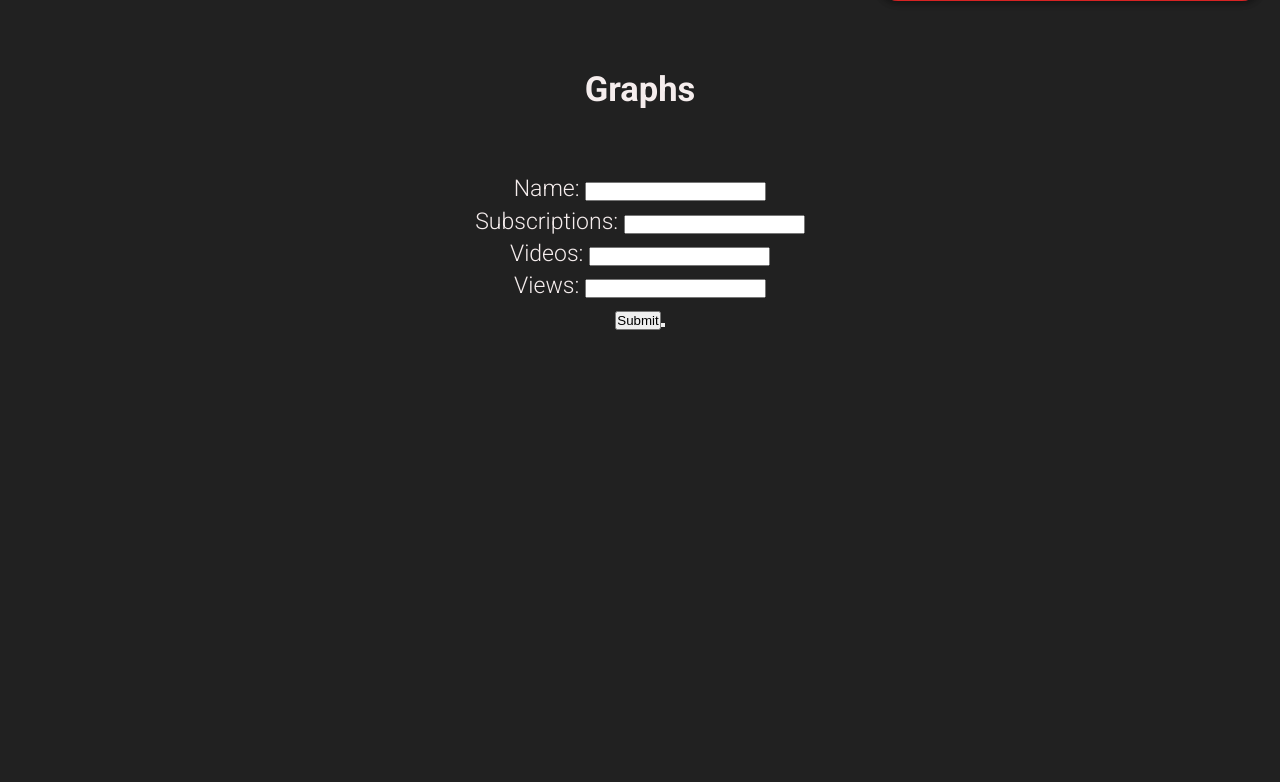
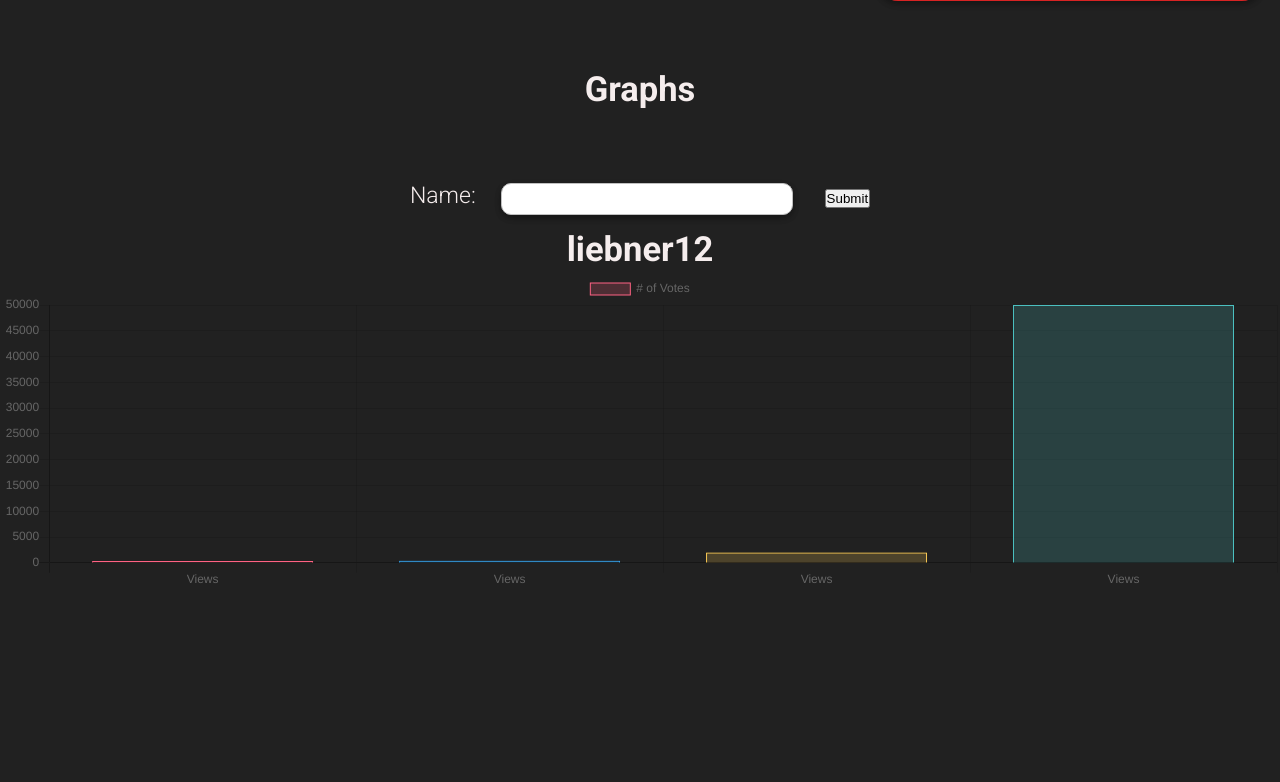
Before and after one commit to FreeZ11/PythonProject, a Django app: template templates/index.html in a window 1280 px wide. Shown: the part 807-1589 px from the top of the page. Run offline with Django 3.2, Linux system fonts and the light colour scheme; the template is opened without the code that fills it: values that come from a table or form of the project are taken from there, others are empty; data comes from the database, SQL or seed files in the repository; both versions use the stored data as it was after the commit; some libraries are stand-ins or nearby versions.

Commit message:
Added new charts.

```diff
--- a/DjangoProject/urls.py
+++ b/DjangoProject/urls.py
@@ -15,10 +15,11 @@ Including another URLconf
 """
 from django.contrib import admin
 from django.urls import path
-from pages.views import home_view
+from pages.views import home_view, get_data
 
 urlpatterns = [
     #path('', home_view, name='home'),
     path('', home_view.as_view(), name='home'),
+    path('api/data/', get_data, name='api-data'),
     path('admin/', admin.site.urls),
 ]
--- a/pages/forms.py
+++ b/pages/forms.py
@@ -3,18 +3,12 @@ from .models import Channel
 
 
 class ChannelForm(forms.ModelForm):
+
     class Meta:
         model = Channel
         fields = [
             'name',
-            'subscriptions',
-            'videos',
-            'views'
         ]
-
-
-class RawChannelForm(forms.Form):
-    name = forms.CharField()
-    subscriptions = forms.DecimalField()
-    videos = forms.DecimalField()
-    views = forms.DecimalField()
+        widgets = {
+            'name': forms.TextInput(attrs={'class': 'channel_name'})
+        }
--- a/pages/models.py
+++ b/pages/models.py
@@ -8,3 +8,6 @@ class Channel(models.Model):
     subscriptions = models.DecimalField(max_digits=10000000, decimal_places=1)
     videos = models.DecimalField(max_digits=1000000, decimal_places=1)
     views = models.DecimalField(max_digits=10000000, decimal_places=1)
+
+    def __str__(self):
+        return self.name
--- a/pages/static/app.js
+++ b/pages/static/app.js
@@ -9,3 +9,62 @@ window.onscroll = function() {
     }
     prevScrollpos = currentScrollPos;
 }
+
+var endpoint = 'api/data/'
+var defaultData = []
+var labels = []
+
+$.ajax({
+    method: "GET",
+    url: endpoint,
+    success: function (data) {
+        labels = data.labels
+        defaultData = data.values
+        setChart()
+    },
+    error: function (error_data) {
+        console.log("error")
+        console.log(error_data)
+    }
+})
+
+
+function setChart(){
+    var ctx = document.getElementById('myChart');
+    var myChart = new Chart(ctx, {
+        type: 'bar',
+        data: {
+            labels: labels,
+            datasets: [{
+                label: '# of Votes',
+                data: defaultData,
+                backgroundColor: [
+                    'rgba(255, 99, 132, 0.2)',
+                    'rgba(54, 162, 235, 0.2)',
+                    'rgba(255, 206, 86, 0.2)',
+                    'rgba(75, 192, 192, 0.2)',
+                    'rgba(153, 102, 255, 0.2)',
+                    'rgba(255, 159, 64, 0.2)'
+                ],
+                borderColor: [
+                    'rgba(255,99,132,1)',
+                    'rgba(54, 162, 235, 1)',
+                    'rgba(255, 206, 86, 1)',
+                    'rgba(75, 192, 192, 1)',
+                    'rgba(153, 102, 255, 1)',
+                    'rgba(255, 159, 64, 1)'
+                ],
+                borderWidth: 1
+            }]
+        },
+        options: {
+            scales: {
+                yAxes: [{
+                    ticks: {
+                        beginAtZero:true
+                    }
+                }]
+            }
+        }
+    });
+}
--- a/pages/static/style.css
+++ b/pages/static/style.css
@@ -203,3 +203,20 @@ nav ul li a:hover {
         margin: 10px 10px 20px;
     }
 }
+
+#result{
+    background: var(--main-backgroung-color);
+}
+.channel_name{
+    box-shadow: 0 3px 6px rgba(0,0,0,0.16), 0 3px 6px rgba(0,0,0,0.23);
+    height: 20px;
+    width: 280px;
+    padding: 5px;
+    margin: 0.75rem 2rem;
+    border: 1px solid #c0c0c0;
+    border-radius: 10px;
+}
+
+#chart_div{
+    background: var(--main-backgroung-color);
+}
--- a/pages/views.py
+++ b/pages/views.py
@@ -1,12 +1,12 @@
-from django.shortcuts import render
+from django.shortcuts import render, redirect
 
-from django.http import HttpResponse
+from django.http import HttpResponse, JsonResponse
 import urllib.request
 import json
 # Create your views here.
-from .forms import ChannelForm, RawChannelForm
+from .forms import ChannelForm
 from .models import Channel
-
+from django.views import View
 # def home_view(request):
 #     form = ChannelForm(request.POST)
 #     text = ""
@@ -21,12 +21,16 @@ from .models import Channel
 from django.views.generic import TemplateView
 
 
-class home_view(TemplateView):
+class home_view(View):
     template_name = 'index.html'
 
+    def get(self, request):
+        form = ChannelForm(request.GET)
+        channels = Channel.objects.last()
+        context = {'form': form, 'channels': channels}
+        return render(request, self.template_name, context)
+
     def post(self, request):
-        text = ""
-
         def get_data(name):
             """Get info about YT channel, and return dictionary."""
             key = "AIzaSyCGpvMVtDdvBVboHjxRDsWdx4wXTkQPf_0"
@@ -44,9 +48,17 @@ class home_view(TemplateView):
         form = ChannelForm(request.POST)
         if form.is_valid():
             text = form.cleaned_data['name']
-            print(text)
-            form = ChannelForm()
-            print(get_data(text))
-        context = {'form': form, 'text': text}
+            get_data(text)
+            return redirect('home')
+        else:
+            return redirect('home')
 
-        return render(request, self.template_name, context)
+
+def get_data(request, *args, **kwargs):
+    values = [360, 420, 2000, 50000]
+    labels = ["Views", "Views","Views","Views"]
+    data = {
+        "values": values,
+        "labels": labels,
+    }
+    return JsonResponse(data)
--- a/templates/base.html
+++ b/templates/base.html
@@ -4,6 +4,8 @@
     <meta charset="UTF-8">
     <title>Python Project</title>
     {% load static %}
+    <script src='https://cdnjs.cloudflare.com/ajax/libs/Chart.js/2.5.0/Chart.min.js'></script>
+    <script type="text/javascript" src="https://ajax.googleapis.com/ajax/libs/jquery/1.12.4/jquery.min.js"></script>
     <script src="{% static 'app.js' %}"></script>
     <link href={% static 'style.css'%} rel="stylesheet">
     <link href="https://fonts.googleapis.com/css2?family=Roboto:ital,wght@0,100;0,300;0,700;1,700&display=swap" rel="stylesheet">
@@ -11,7 +13,7 @@
         integrity="sha384-oS3vJWv+0UjzBfQzYUhtDYW+Pj2yciDJxpsK1OYPAYjqT085Qq/1cq5FLXAZQ7Ay" crossorigin="anonymous" />
 
 </head>
-</head>
+
 <body>
     {%  block content %}
         replace me
--- a/templates/index.html
+++ b/templates/index.html
@@ -79,11 +79,13 @@
         <section id="projects">
             <h2 class="project-tile">Graphs</h2>
             <p>{{ title }}</p>
-            <form method="POST"> {% csrf_token %}
-                {{ form.as_p }}
-                <button type="submit">Submit<button/>
+            <form method="POST">{% csrf_token %}
+                {{ form }}
+                <button type="submit" id="submit-btn">Submit</button>
             </form>
-            <h1>{{ text }}</h1>
+            <h1 id="result">{{ channels }}</h1>
+            <canvas id="myChart" width="400" height="100"></canvas>
+
         </section>
 
         <section id="contact-section">
```
Also changed, not shown: db.sqlite3, pages/admin.py (line endings or trailing spaces).
